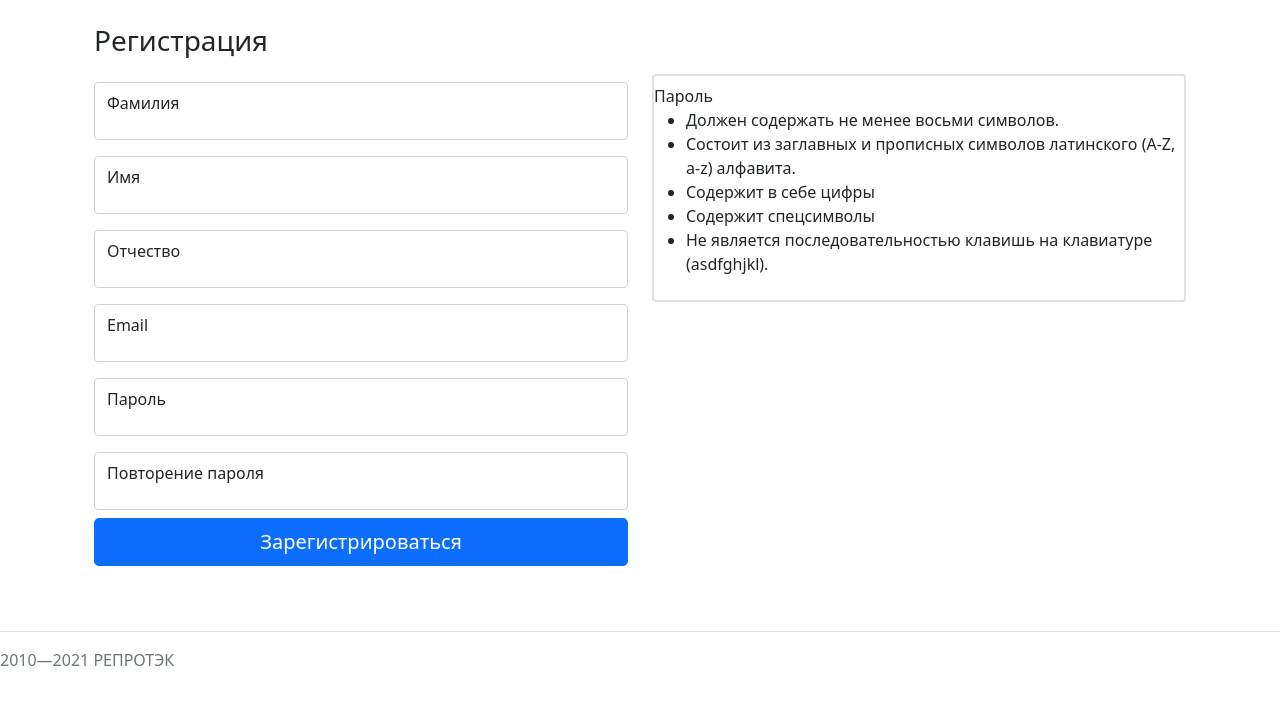
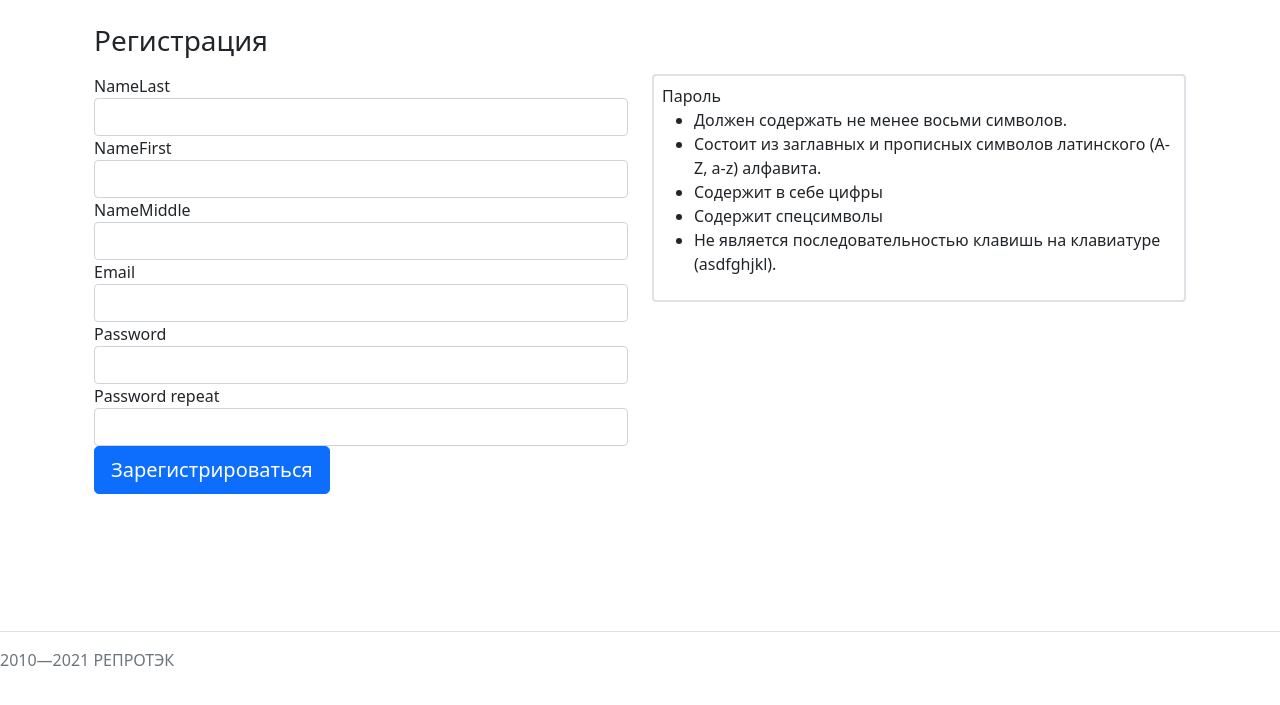
Before and after one commit to kul2002il/CP_PiRVP, a Yii app: template views/user/signup.php in a window 1280 px wide. Shown: the part 72-777 px from the top of the page. Run offline with PHP 8.4 and a stand-in for Yii, Linux system fonts and the light colour scheme; the template is opened without the code that fills it, so the values that code supplies are empty; form fields are guessed from the names that the template uses; some libraries are stand-ins or nearby versions.

Commit message:
Работает регистрация.

```diff
--- a/views/layouts/main.php
+++ b/views/layouts/main.php
@@ -40,10 +40,10 @@ AppAsset::register($this);
 
 			<?php if(!Yii::$app->user->isGuest):?>
 			<div class="col-md-3 text-end">
-				<a href="<?=Url::to('/user/personal-area');?>" class="btn btn-outline-dark me-2">
+				<a href="<?=Url::toRoute('/user/personal-area');?>" class="btn btn-outline-dark me-2">
 					<?=Yii::$app->user->identity->username?>
 				</a>
-				<a href="<?=Url::to('/user/logout');?>" class="btn">
+				<a href="<?=Url::toRoute('/user/logout');?>" class="btn">
 					<img alt="logout" src="/static/img/logout.svg" style="width: 40px;">
 				</a>
 			</div>
--- a/views/user/signup.php
+++ b/views/user/signup.php
@@ -1,44 +1,34 @@
+<?php
+
+/* @var $this yii\web\View */
+/* @var $user app\models\User */
+
+use yii\widgets\ActiveForm;
+use yii\helpers\Html;
+use yii\helpers\Url;
+
+$this->title = 'Регистрация';
+
+?>
 <div class="container p-4">
 
-<h1 class="h3 mb-3 fw-normal w-3">Регистрация</h1>
+<h2 class="h3 mb-3 fw-normal w-3">Регистрация</h2>
 
-<form method="post">
+<?php $form = ActiveForm::begin(); ?>
 	<div class="row">
 		<div class="col">
-
-			<div class="form-floating py-2">
-				<input type="email" class="form-control" id="nameLast" placeholder="name@example.com">
-				<label for="nameLast">Фамилия</label>
-			</div>
-
-			<div class="form-floating py-2">
-				<input type="email" class="form-control" id="nameFirst" placeholder="name@example.com">
-				<label for="nameFirst">Имя</label>
-			</div>
-
-			<div class="form-floating py-2">
-				<input type="email" class="form-control" id="nameMidle" placeholder="name@example.com">
-				<label for="nameMidle">Отчество</label>
-			</div>
-
-			<div class="form-floating py-2">
-				<input type="email" class="form-control" id="email" placeholder="name@example.com">
-				<label for="email">Email</label>
-			</div>
-
-			<div class="form-floating py-2">
-				<input type="password" class="form-control" id="password" placeholder="Password">
-				<label for="password">Пароль</label>
-			</div>
-
-			<div class="form-floating py-2">
-				<input type="password" class="form-control" id="repeatePassword" placeholder="Password">
-				<label for="repeatePassword">Повторение пароля</label>
-			</div>
-			<input class="w-100 btn btn-lg btn-primary" type="submit" name="signup" value="Зарегистрироваться">
+			<?php
+			echo $form->field($user, 'nameLast');
+			echo $form->field($user, 'nameFirst');
+			echo $form->field($user, 'nameMiddle');
+			echo $form->field($user, 'email');
+			echo $form->field($user, 'password')->passwordInput(['maxlength' => true]);
+			echo $form->field($user, 'password_repeat')->passwordInput(['maxlength' => true]);
+			?>
+			<input class="btn btn-lg btn-primary" type="submit" name="signup" value="Зарегистрироваться">
 		</div>
 		<div class="col">
-			<div class="border border-2 rounded py-2">
+			<div class="border border-2 rounded p-2">
 				Пароль
 				<ul>
 					<li>Должен содержать не менее восьми символов.</li>
@@ -51,6 +41,6 @@
 			</div>
 		</div>
 	</div>
-</form>
+<?php ActiveForm::end(); ?>
 
 </div>
```
Also changed, not shown: controllers/UserController.php (+12 -0 lines), views/news/news.php (+5 -4 lines).
